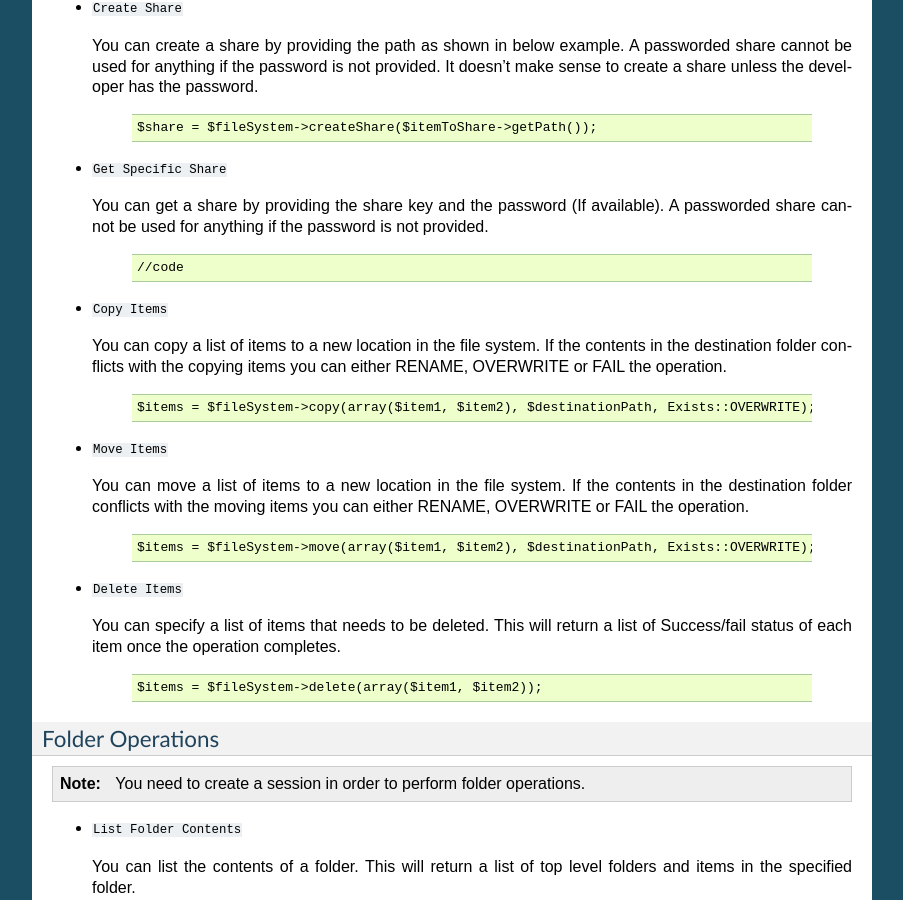
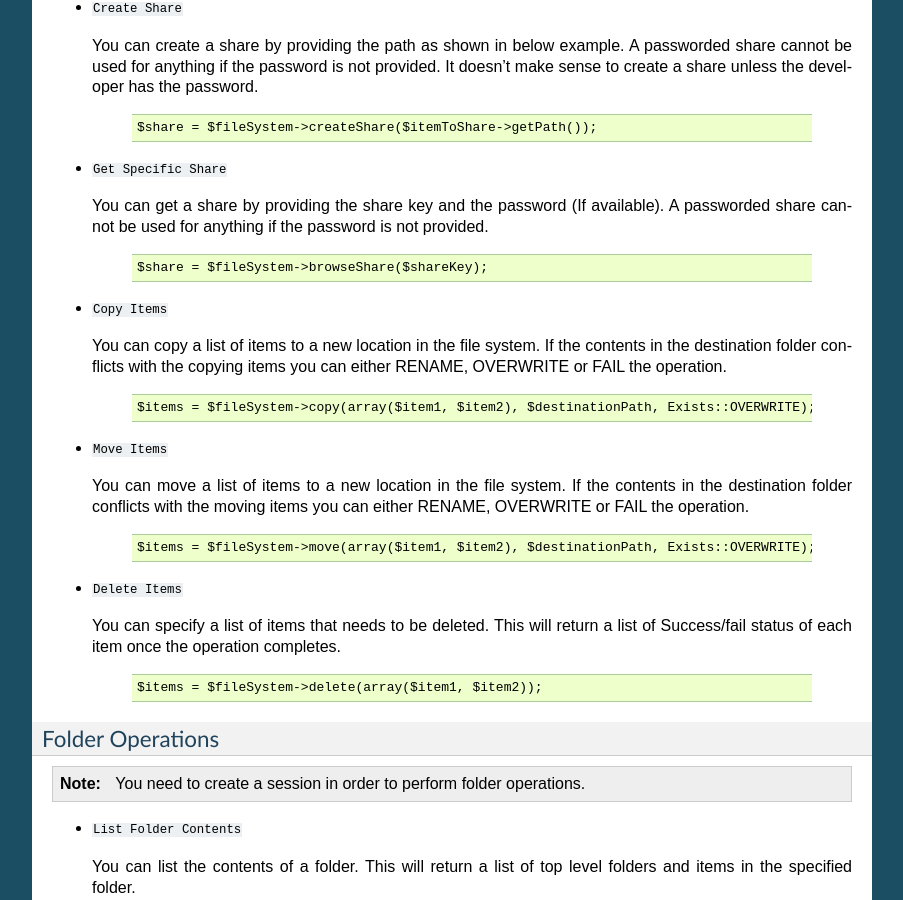
Before and after one commit to nmistry096/CloudFS-PHP, a Sphinx documentation site: the page built from doc/source/index.rst, in a window 1280 px wide and 900 px high, scrolled down 2086 px. Shown: the whole window, without its empty margins (198-1101 px from the left). Built offline with Sphinx 7.4.7, drawn with Linux system fonts in a browser that asks for light colours; cross-references to code outside the pages are shown as plain code.

Commit message:
Readme.md refactor

```diff
--- a/doc/source/index.rst
+++ b/doc/source/index.rst
@@ -134,7 +134,7 @@ File System Operations
 
       ::
 
-      //code
+      $share = $fileSystem->browseShare($shareKey);
 
 
 - :php:meth:`Copy Items <Filesystem::copy>`
```
